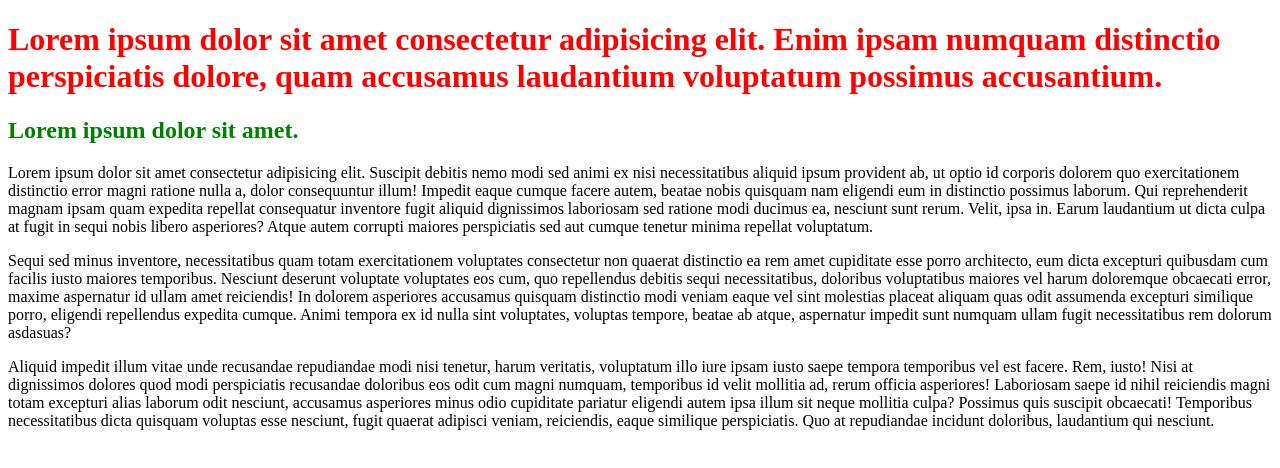
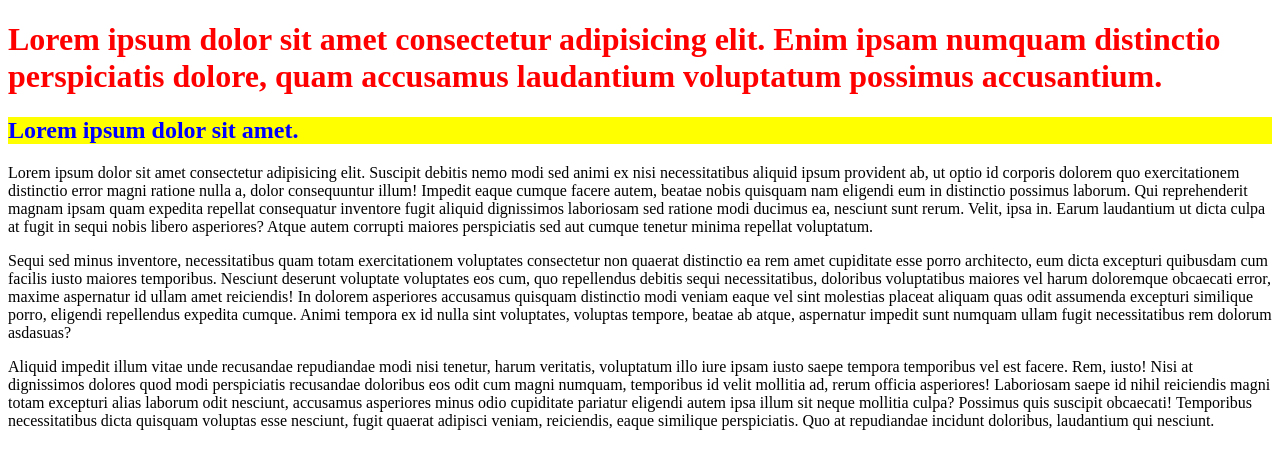
Before and after one commit to Fu3Pyk11/my-demo-repo, a plain HTML site: page index.html in a window 1280 px wide. Drawn offline with Linux system fonts and the light colour scheme.

Commit message:
fix styles

```diff
--- a/assets/style/style.css
+++ b/assets/style/style.css
@@ -3,5 +3,6 @@ h1{
     color: red;
 }
 h2{
-    color: green;
+    color: blue;
+    background-color: yellow;
 }
```
